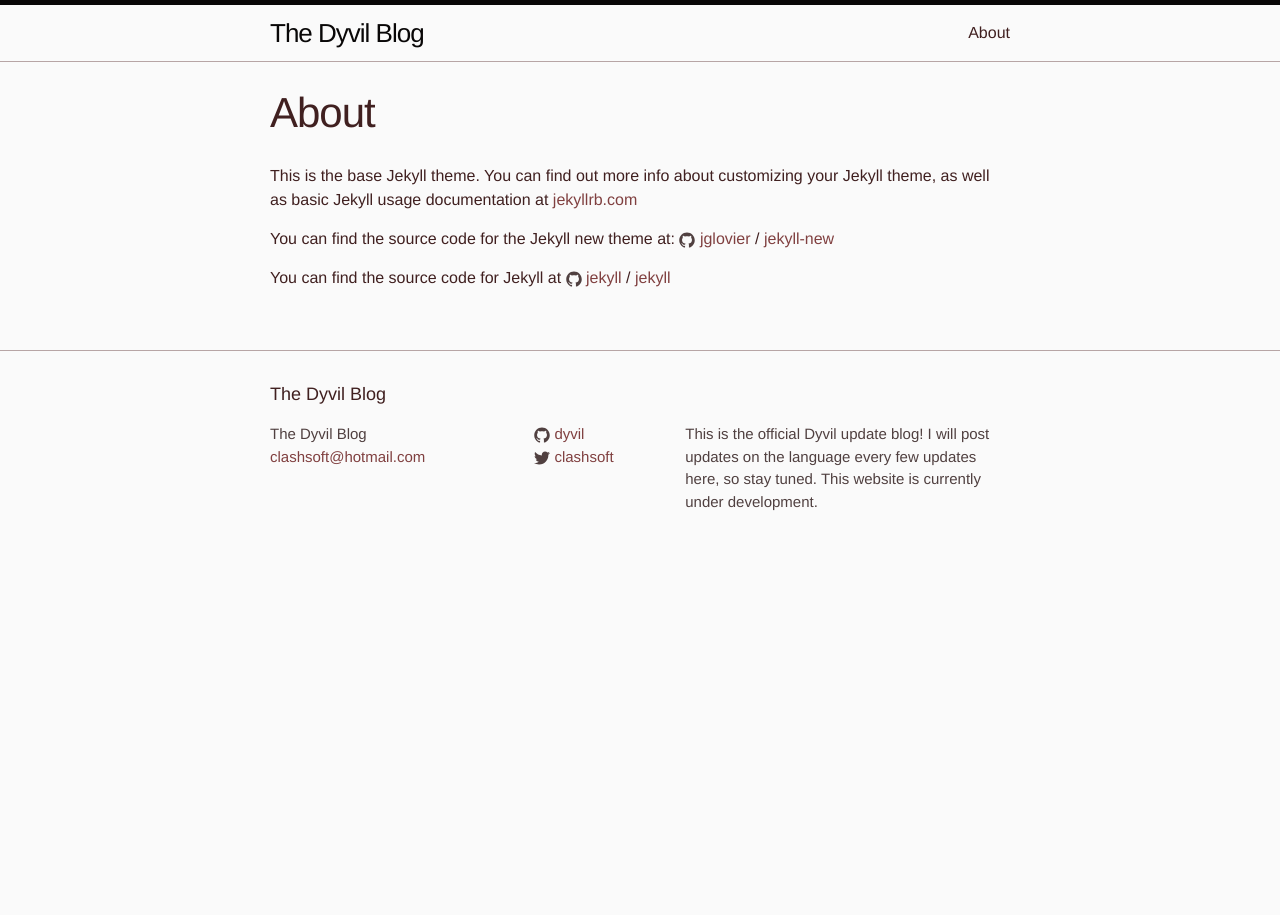
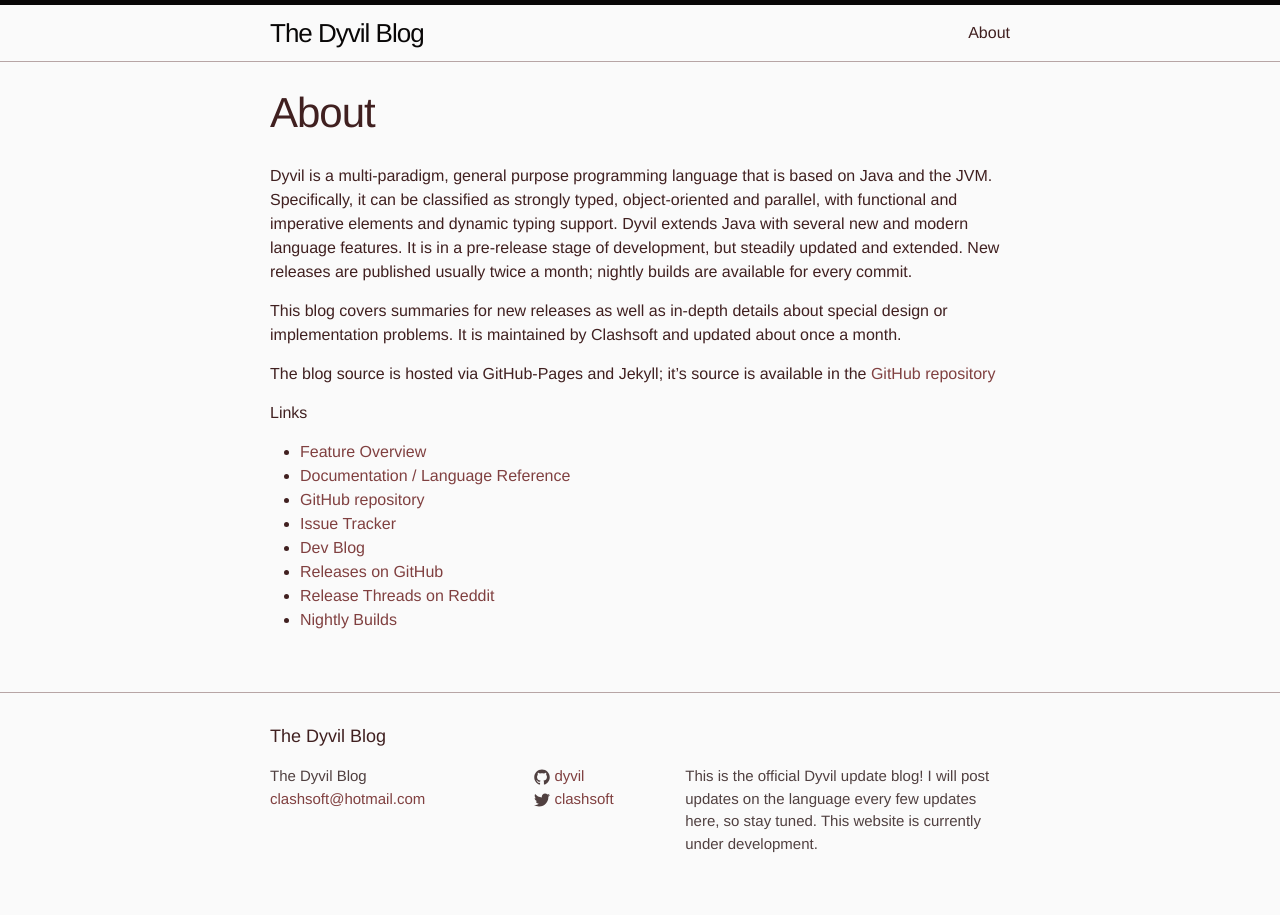
Before and after one commit to Dyvil/Dyvil-Blog, a Jekyll site: the page built from about.md, in a window 1280 px wide. Built offline with Jekyll 4.4.1, drawn with Linux system fonts in a browser that asks for light colours; Markdown is read by kramdown in place of the engine named in the settings.

Commit message:
Update about.md
- Updated the `About` page.

```diff
--- a/about.md
+++ b/about.md
@@ -4,12 +4,23 @@
 permalink: /about/
 ---
 
-This is the base Jekyll theme. You can find out more info about customizing your Jekyll theme, as well as basic Jekyll usage documentation at [jekyllrb.com](http://jekyllrb.com/)
+Dyvil is a multi-paradigm, general purpose programming language that is based on Java and the JVM.
+Specifically, it can be classified as strongly typed, object-oriented and parallel, with functional and imperative elements and dynamic typing support.
+Dyvil extends Java with several new and modern language features. It is in a pre-release stage of development, but steadily updated and extended.
+New releases are published usually twice a month; nightly builds are available for every commit.
 
-You can find the source code for the Jekyll new theme at:
-{% include icon-github.html username="jglovier" %} /
-[jekyll-new](https://github.com/jglovier/jekyll-new)
+This blog covers summaries for new releases as well as in-depth details about special design or implementation problems.
+It is maintained by Clashsoft and updated about once a month.
 
-You can find the source code for Jekyll at
-{% include icon-github.html username="jekyll" %} /
-[jekyll](https://github.com/jekyll/jekyll)
+The blog source is hosted via GitHub-Pages and Jekyll; it's source is available in the [GitHub repository](https://github.com/Dyvil/dyvil.github.io)
+
+Links
+
+- [Feature Overview](https://github.com/Dyvil/Dyvil/wiki/Language-Features)
+- [Documentation / Language Reference](https://dyvil.gitbooks.io/dyvil-language-reference/content/)
+- [GitHub repository](https://github.com/Dyvil/Dyvil)
+- [Issue Tracker](https://github.com/Dyvil/Dyvil/issues)
+- [Dev Blog](http://dyvil.github.io)
+- [Releases on GitHub](https://github.com/Dyvil/Dyvil/releases)
+- [Release Threads on Reddit](https://www.reddit.com/r/Dyvil/search?q=url%3Agithub.com%2Fdyvil%2Fdyvil%2Freleases&restrict_sr=on)
+- [Nightly Builds](https://drone.io/github.com/Dyvil/Dyvil)
--- a/feed.xml
+++ b/feed.xml
@@ -1,7 +1,7 @@
 ---
 layout: null
 ---
-        <?xml version="1.0" encoding="UTF-8"?>
+<?xml version="1.0" encoding="UTF-8"?>
 <rss version="2.0" xmlns:atom="http://www.w3.org/2005/Atom">
     <channel>
         <title>{{ site.title | xml_escape }}</title>
```
Also changed, not shown: Gemfile.lock.
